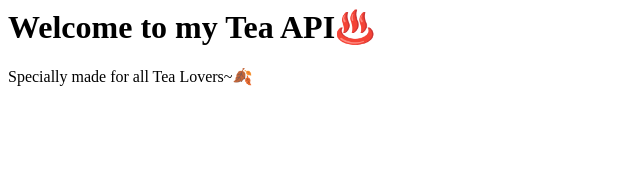
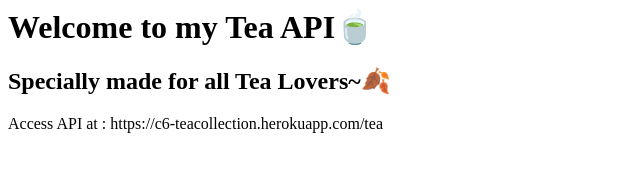
Before and after one commit to chuongtang/TeaApi, a website: page index.html in a window 1280 px wide. Shown: the whole page, without its empty margins (0-640 px from the left). Drawn offline with Linux system fonts and the light colour scheme.

Commit message:
add API link to html

```diff
--- a/index.html
+++ b/index.html
@@ -1,2 +1,3 @@
-<h1>Welcome to my Tea API♨️</h1>
-<p>Specially made for all Tea Lovers~🍂</p>
+<h1>Welcome to my Tea API🍵</h1>
+<h2>Specially made for all Tea Lovers~🍂</h2>
+<p>Access API at : https://c6-teacollection.herokuapp.com/tea</p>
```
